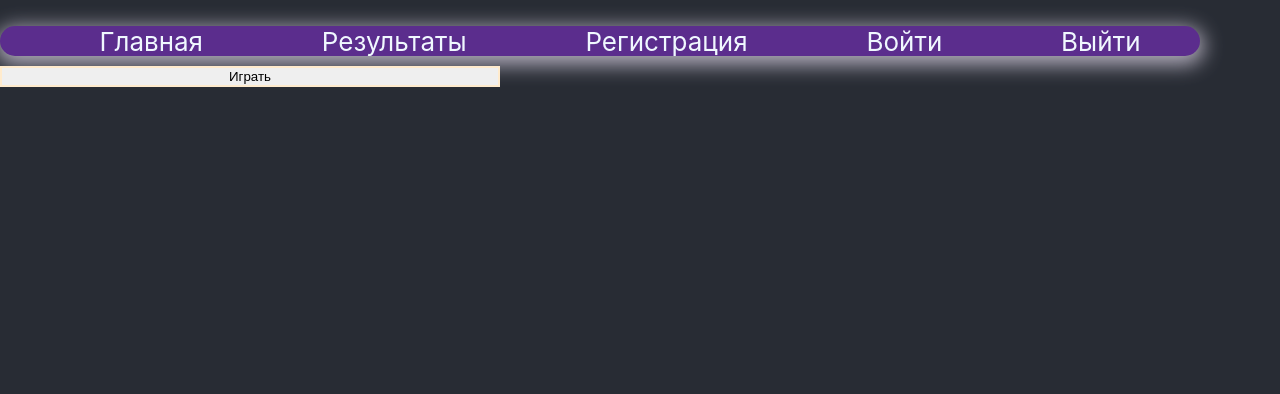
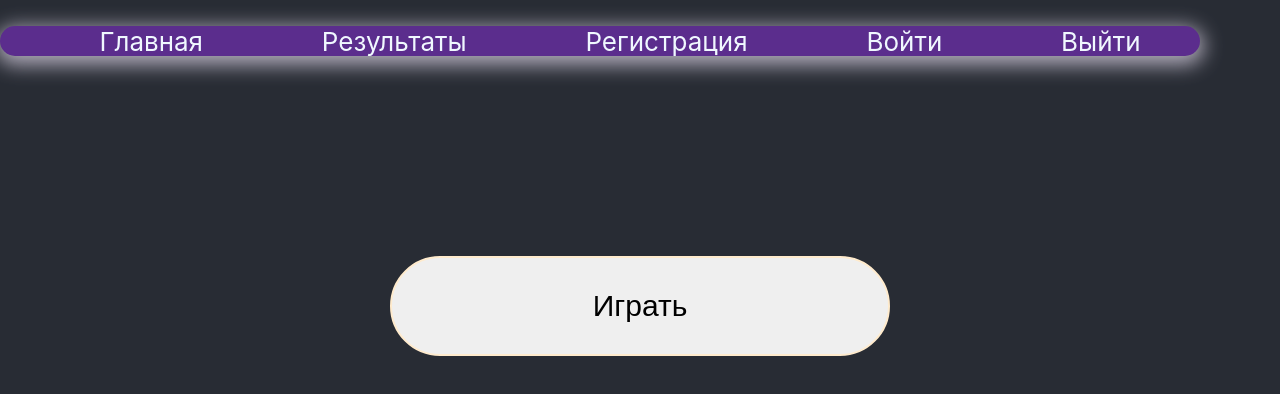
Before and after one commit to Xanaduxan/project-your-game, a React (Create React App) app in the folder frontend/: page /main in a window 1280 px wide. Shown: the top 394 px of the page. Built offline with nearby package versions, Linux system fonts and the light colour scheme; no server answers.

Commit message:
css update

```diff
--- a/frontend/src/features/MainPage/MainPage.css
+++ b/frontend/src/features/MainPage/MainPage.css
@@ -1,4 +1,19 @@
-.btn{
+.fatherBtn{
+  display: flex;
+  justify-content: center;
+  align-items: center;
+}
+  .btn{
+  margin: 200px;
   width: 500px;
+  height: 100px;
+  border-radius: 50px;
+  font-size: 30px;
   border: 2px solid blanchedalmond;
 }
+
+.btn:hover{
+ color:brown;
+  border: 2px solid rgb(193, 99, 32);
+  box-shadow:  rgb(184, 174, 174) 1px 1px 4px 1px;
+}
--- a/frontend/src/features/MainPage/MainPage.tsx
+++ b/frontend/src/features/MainPage/MainPage.tsx
@@ -1,27 +1,20 @@
+import React from 'react';
 
-import React from 'react';
-// import QuestionPage from '../QuestionPage/QuestionPage';
 
 import { useNavigate } from 'react-router-dom';
-import './MainPage.css'
 
+import './MainPage.css';
 
-
-const MainPage = () => {
+function MainPage():JSX.Element {
   const navigate = useNavigate();
   function onHandleNavigate(): void {
-    navigate(`/play`);
+    navigate('/play');
   }
   return (
-
-    <>
-
-    {/* <QuestionPage /> */}
-
-
-    <button className="btn" onClick={onHandleNavigate}>Играть</button>
-  </>
-  )
+<div className='fatherBtn'>
+    <button type="button" className="btn" onClick={onHandleNavigate}>Играть</button>
+</div>
+  );
 }
 
-export default MainPage
+export default MainPage;
--- a/frontend/src/features/QuestionList/QuestionList.css
+++ b/frontend/src/features/QuestionList/QuestionList.css
@@ -7,6 +7,9 @@
   flex-direction: column;
 }
 .rowTheme{
+  display: flex;
+  justify-content: center;
+  align-items: center;
   border: 1px solid black;
  width: 200px;
  height:150px;
--- a/frontend/src/features/QuestionList/QuestionList.tsx
+++ b/frontend/src/features/QuestionList/QuestionList.tsx
@@ -13,9 +13,9 @@ const QuestionList = (): JSX.Element => {
   const theme3=questions.slice(10,15)
   return (<div className='list'>
     <div className='themes'>
-    <div className='rowTheme'>Тема 1</div>
-    <div className='rowTheme'>Тема 2</div>
-    <div className='rowTheme'>Тема 3</div>
+    <div className='rowTheme'>Мемы</div>
+    <div className='rowTheme'>kПн</div>
+    <div className='rowTheme'>Эльбрус</div>
     </div>
     <div className='q-list'><div className='rows'>
     {theme1.map((question) =>
```
